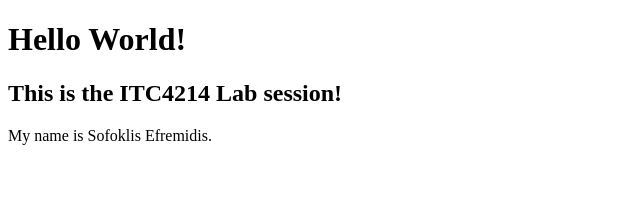
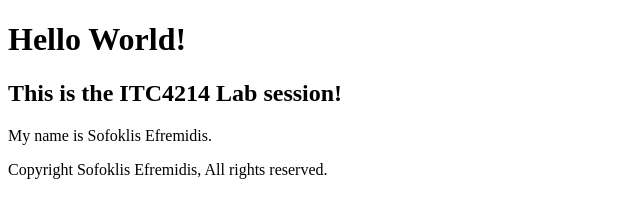
Before and after one commit to sefremidis/ITC4214-3, a plain HTML site: page index.html in a window 1280 px wide. Shown: the whole page, without its empty margins (0-640 px from the left). Drawn offline with Linux system fonts and the light colour scheme.

Commit message:
index.html updated!

```diff
--- a/index.html
+++ b/index.html
@@ -11,5 +11,7 @@ Sample page
 
 <p>My name is Sofoklis Efremidis.</p>
 
+<p> Copyright Sofoklis Efremidis, All rights reserved.</p>
+
 </body>
 </html>
```
